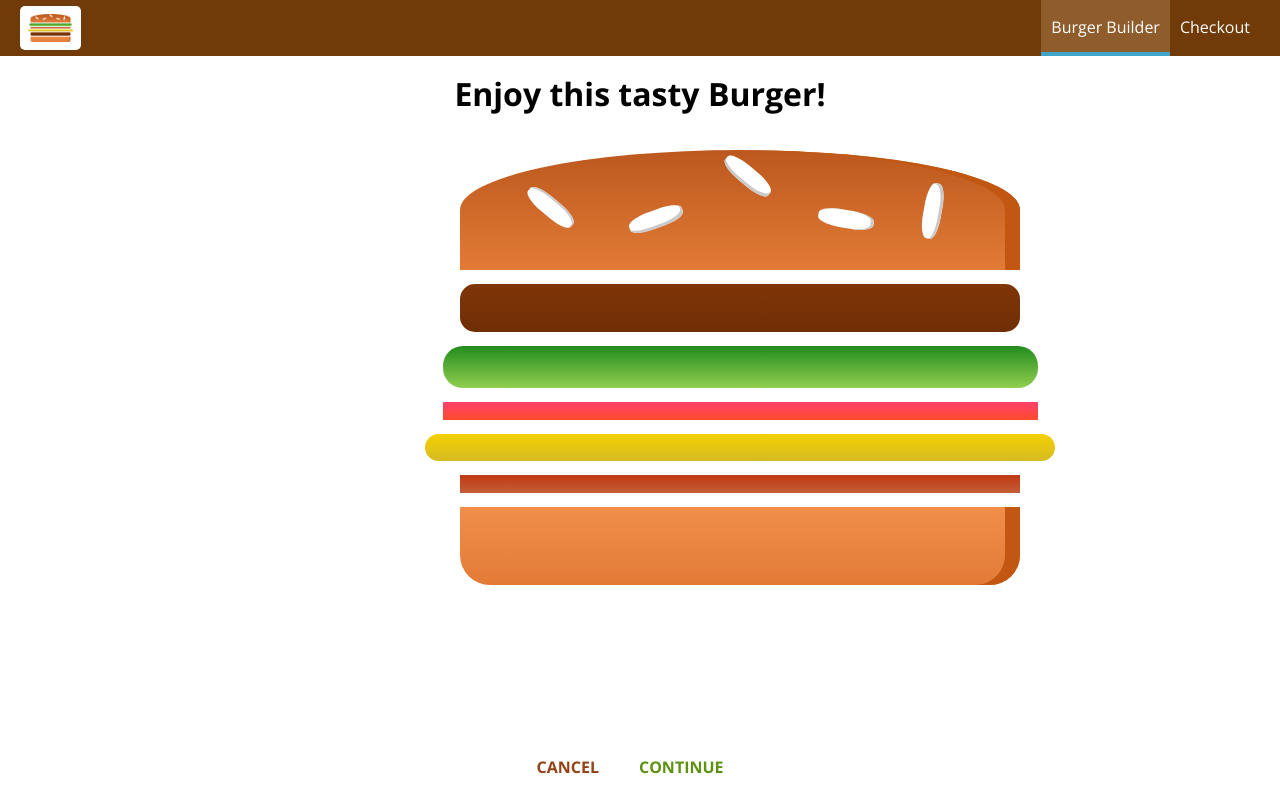
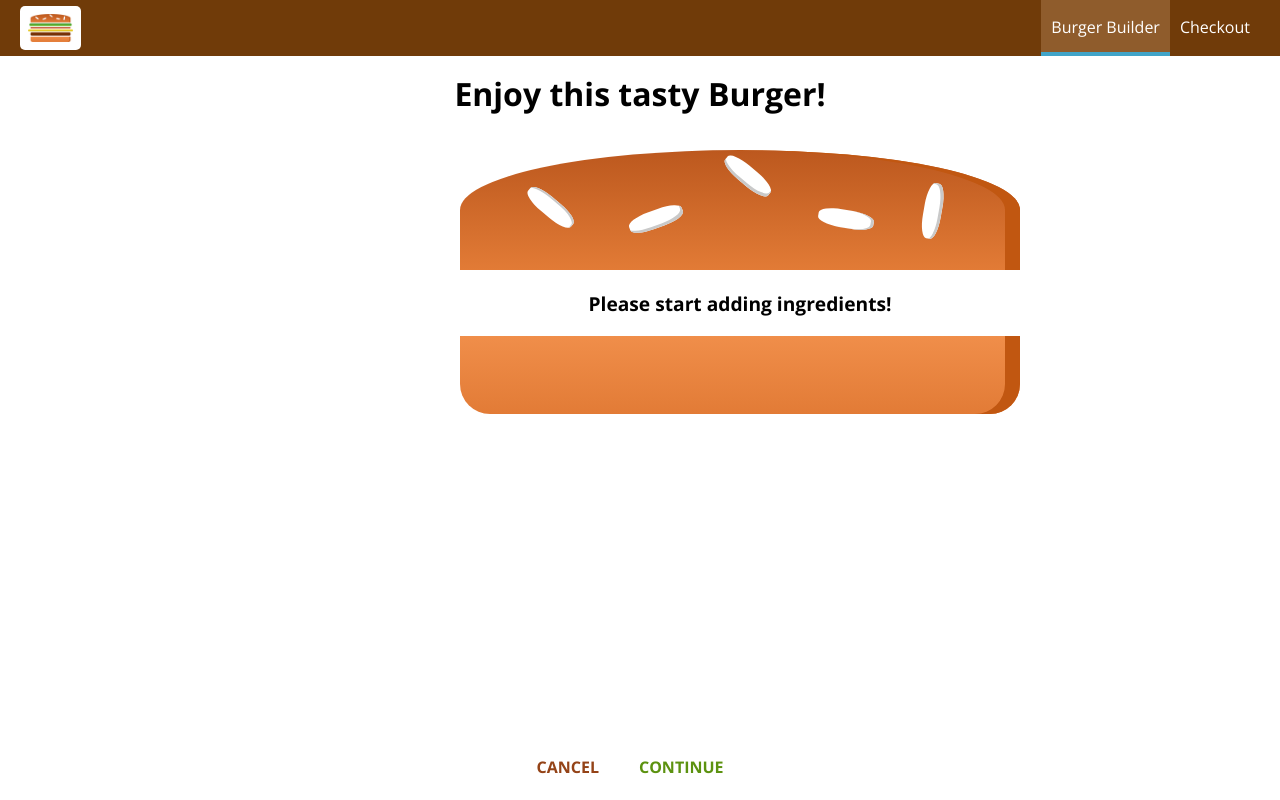
Before and after one commit to gerardinhoo/Burger, a React app: page /checkout in a window 1280 px wide. Built offline with nearby package versions, Linux system fonts and the light colour scheme.

Commit message:
Work on the checkout page, and the back and next navigation

```diff
--- a/src/components/Order/CheckoutSummary/CheckoutSummary.js
+++ b/src/components/Order/CheckoutSummary/CheckoutSummary.js
@@ -11,10 +11,14 @@
         <Burger ingredients={props.ingredients} />
       </div>
 
-      <Button btnType="Danger" clicked>
+      <Button btnType="Danger"
+        clicked={props.checkoutCancelledHandler}
+      >
         CANCEL
       </Button>
-      <Button btnType="Success" clicked>
+      <Button btnType="Success"
+        clicked={props.checkoutContinuedHandler}
+      >
         CONTINUE
       </Button>
     </div>
--- a/src/containers/BurgerBuilder/BurgerBuilder.js
+++ b/src/containers/BurgerBuilder/BurgerBuilder.js
@@ -28,6 +28,7 @@
   };
 
   componentDidMount() {
+    console.log(this.props)
     axios
       .get("https://burger-react-dee76.firebaseio.com/ingredients.json")
       .then(response => {
@@ -89,26 +90,35 @@
   };
 
   purchaseContinueHandler = () => {
-    this.setState({ loading: true });
-    const order = {
-      ingredients: this.state.ingredients,
-      price: this.state.totalPrice,
-      customer: {
-        name: "Dinho",
-        address: {
-          street: "street 5",
-          ZipCode: 10100,
-          country: "MaVille",
-        },
-        email: "dinho@gmail.com",
-      },
-      deliveryMethod: "fastest",
-    };
+    // this.setState({ loading: true });
+    // const order = {
+    //   ingredients: this.state.ingredients,
+    //   price: this.state.totalPrice,
+    //   customer: {
+    //     name: "Dinho",
+    //     address: {
+    //       street: "street 5",
+    //       ZipCode: 10100,
+    //       country: "MaVille",
+    //     },
+    //     email: "dinho@gmail.com",
+    //   },
+    //   deliveryMethod: "fastest",
+    // };
 
-    axios
-      .post("/orders.json", order)
-      .then(res => this.setState({ loading: false, purchasing: false }))
-      .catch(error => this.setState({ loading: false, purchasing: false }));
+    // axios
+    //   .post("/orders.json", order)
+    //   .then(res => this.setState({ loading: false, purchasing: false }))
+    //   .catch(error => this.setState({ loading: false, purchasing: false }));
+    const queryParams = [];
+    for (let i in this.state.ingredients) {
+      queryParams.push(encodeURIComponent(i) + "=" + encodeURIComponent(this.state.ingredients[i]));
+    }
+    const queryString = queryParams.join("&");
+    this.props.history.push({
+      pathname: "/checkout",
+      search: "?" + queryString
+    })
   };
 
   render() {
@@ -123,8 +133,8 @@
     let burger = this.state.error ? (
       <p>ingredients can't be loaded...</p>
     ) : (
-      <Spinner />
-    );
+        <Spinner />
+      );
 
     if (this.state.ingredients) {
       burger = (
--- a/src/containers/Checkout/Checkout.js
+++ b/src/containers/Checkout/Checkout.js
@@ -1,8 +1,10 @@
 import React, { Component } from 'react';
 import CheckoutSummary from "../../components/Order/CheckoutSummary/CheckoutSummary"
 
+
 export class Checkout extends Component {
     state = {
+
         ingredients: {
             meat: 1,
             salad: 1,
@@ -10,12 +12,35 @@
             cheese: 1,
             bacon: 1
         }
+    }
 
+    componentDidMount() {
+        const query = new URLSearchParams(this.props.location.search);
+        const ingredients = {};
+        for (let param of query.entries()) {
+            // query.entries => ["salad", "1"]
+            ingredients[param[0]] = +param[1]
+        }
+        this.setState({ ingredients: ingredients })
+    }
+
+
+    checkoutCancelledHandler = () => {
+        this.props.history.goBack();
+    }
+
+    checkoutContinuedHandler = () => {
+        this.props.history.replace("/checkout/contact-data");
     }
     render() {
         return (
             <div>
-                <CheckoutSummary ingredients={this.state.ingredients} />
+                <CheckoutSummary
+                    ingredients={this.state.ingredients}
+                    checkoutCancelledHandler={this.checkoutCancelledHandler}
+                    checkoutContinuedHandler={this.checkoutContinuedHandler}
+
+                />
             </div>
         )
     }
```
Also changed, not shown: src/components/Burger/Burger.js (+6 -6 lines).
